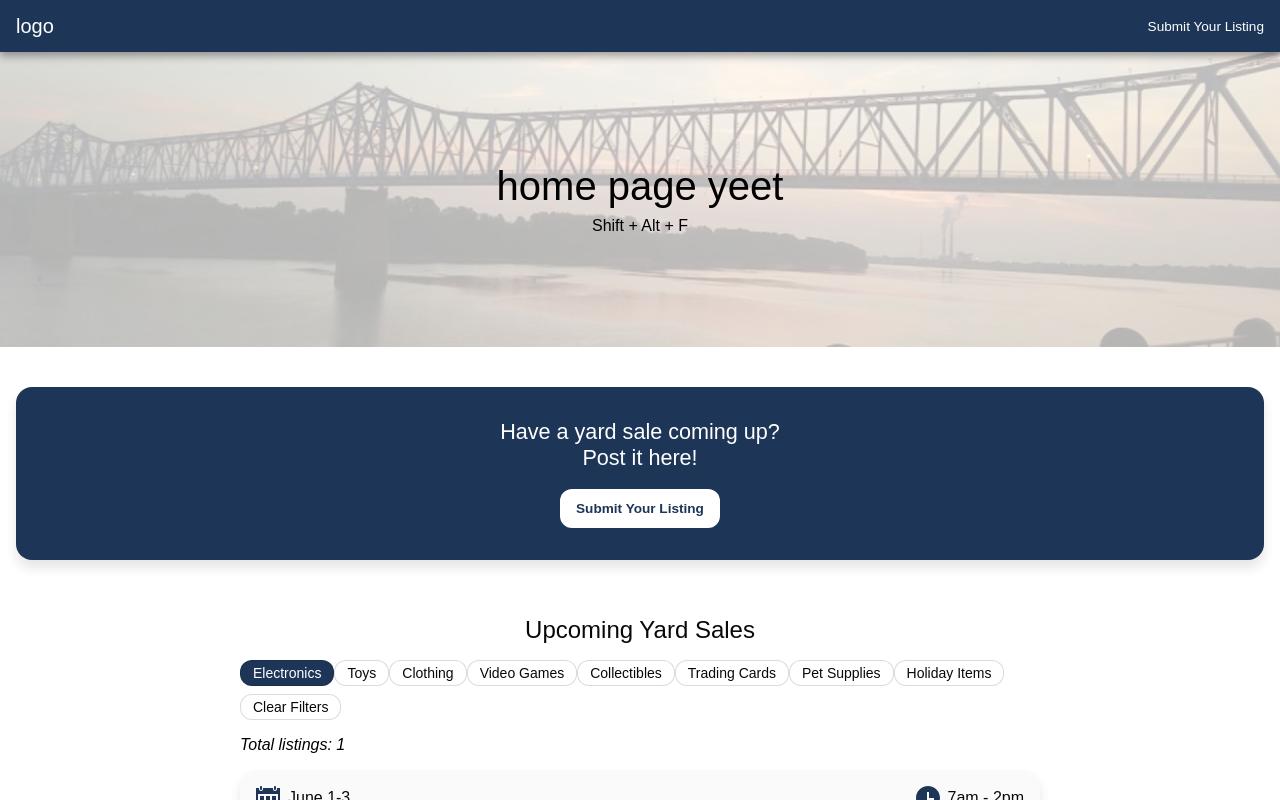
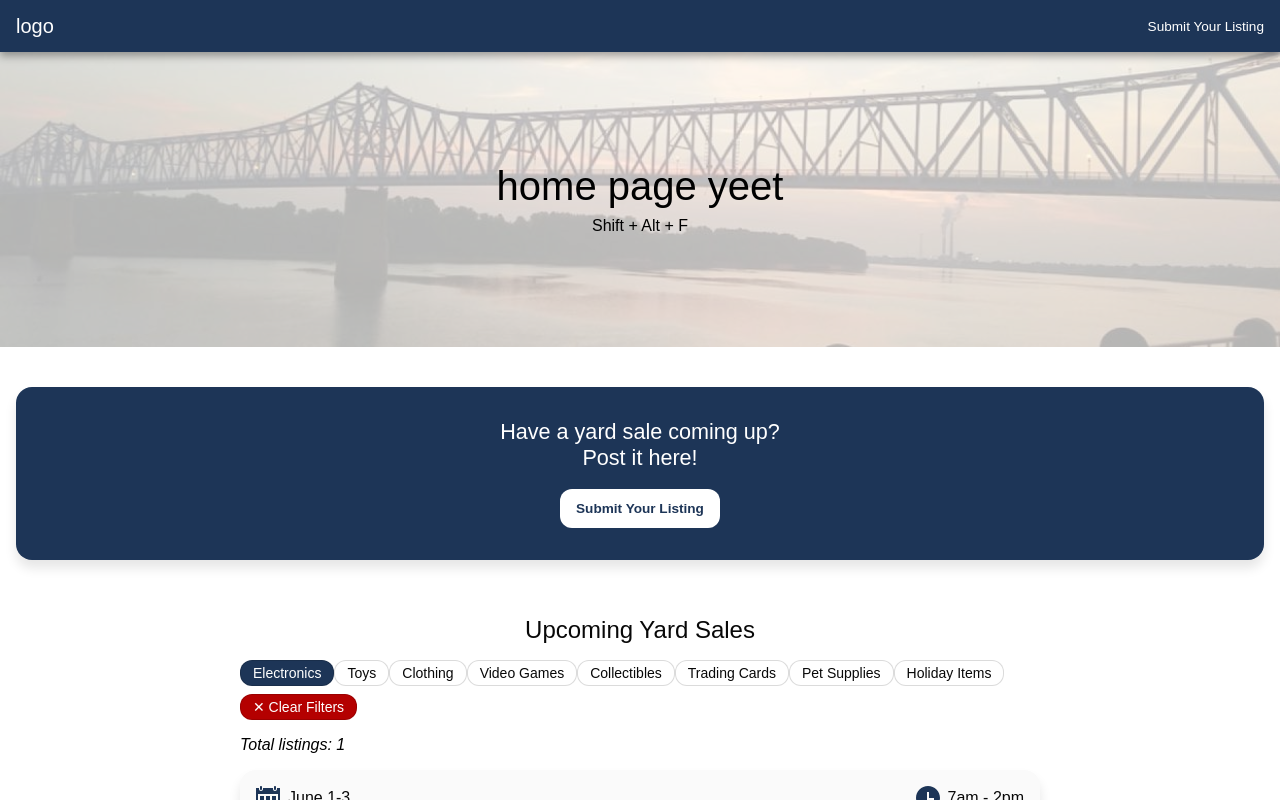
Before and after one commit to charliedr/owensboro-yard-sales, a Nuxt app: page / in a window 1280 px wide. Both pictures are taken after a click on the button "Electronics". Shown: the top 800 px of the page. Built offline with nearby package versions, Linux system fonts and the light colour scheme.

Commit message:
Add files via upload

```diff
--- a/components/ListingList.vue
+++ b/components/ListingList.vue
@@ -3,7 +3,6 @@
     <!-- FILTERING -->
     <div class="listingList__filters">
       <!-- <button @click="filterListClear">All</button> -->
-
       <button @click="filterListings" value="Electronics">Electronics</button>
       <button @click="filterListings" value="Toys">Toys</button>
       <button @click="filterListings" value="Clothing">Clothing</button>
@@ -16,7 +15,7 @@
       <button @click="filterListings" value="Holiday Items">
         Holiday Items
       </button>
-      <button v-if="filteredListVisible" @click="filterListClear" class="">
+      <button v-if="filteredListVisible" @click="filterListClear" class="clear-filters">
         Clear Filters
       </button>
     </div>
```
